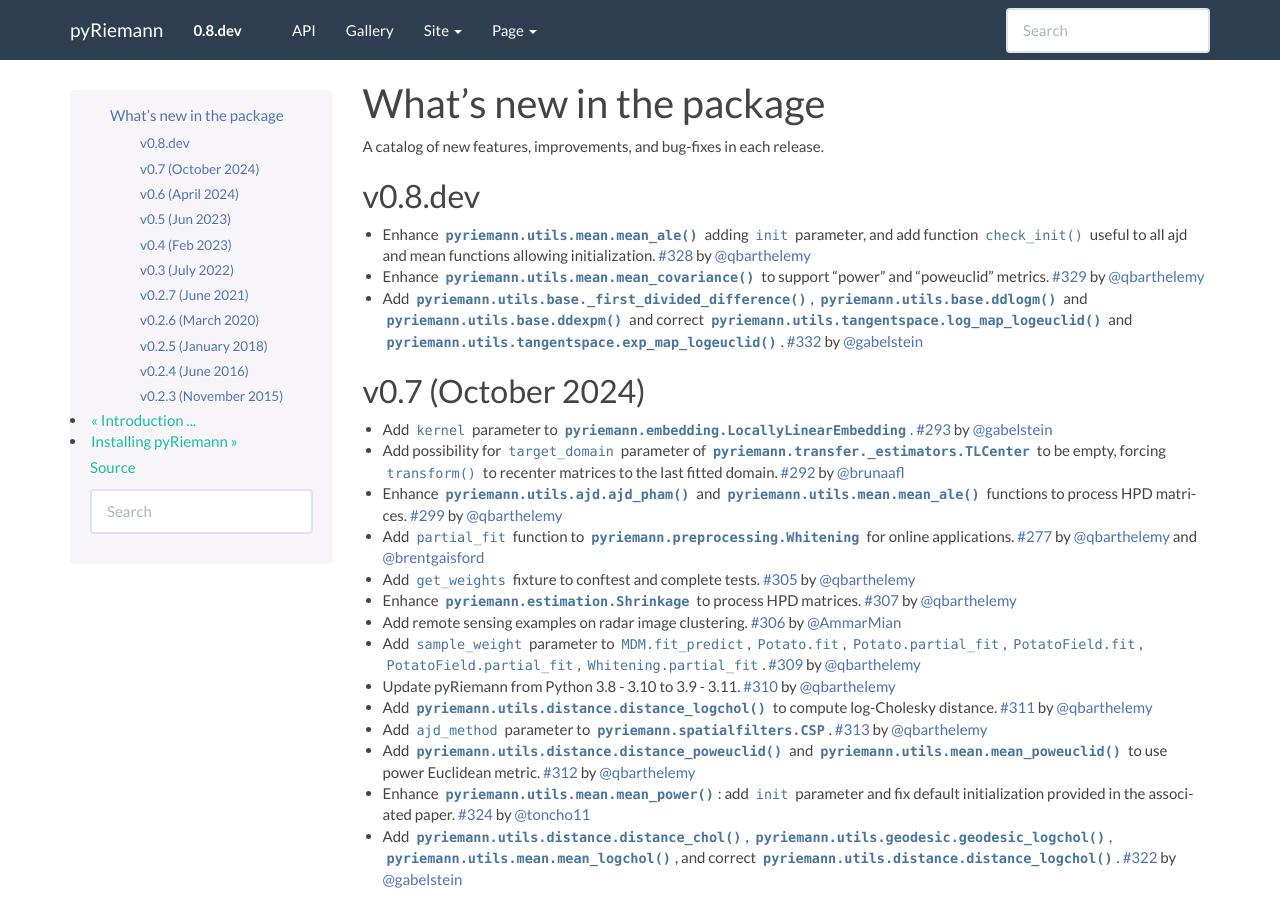
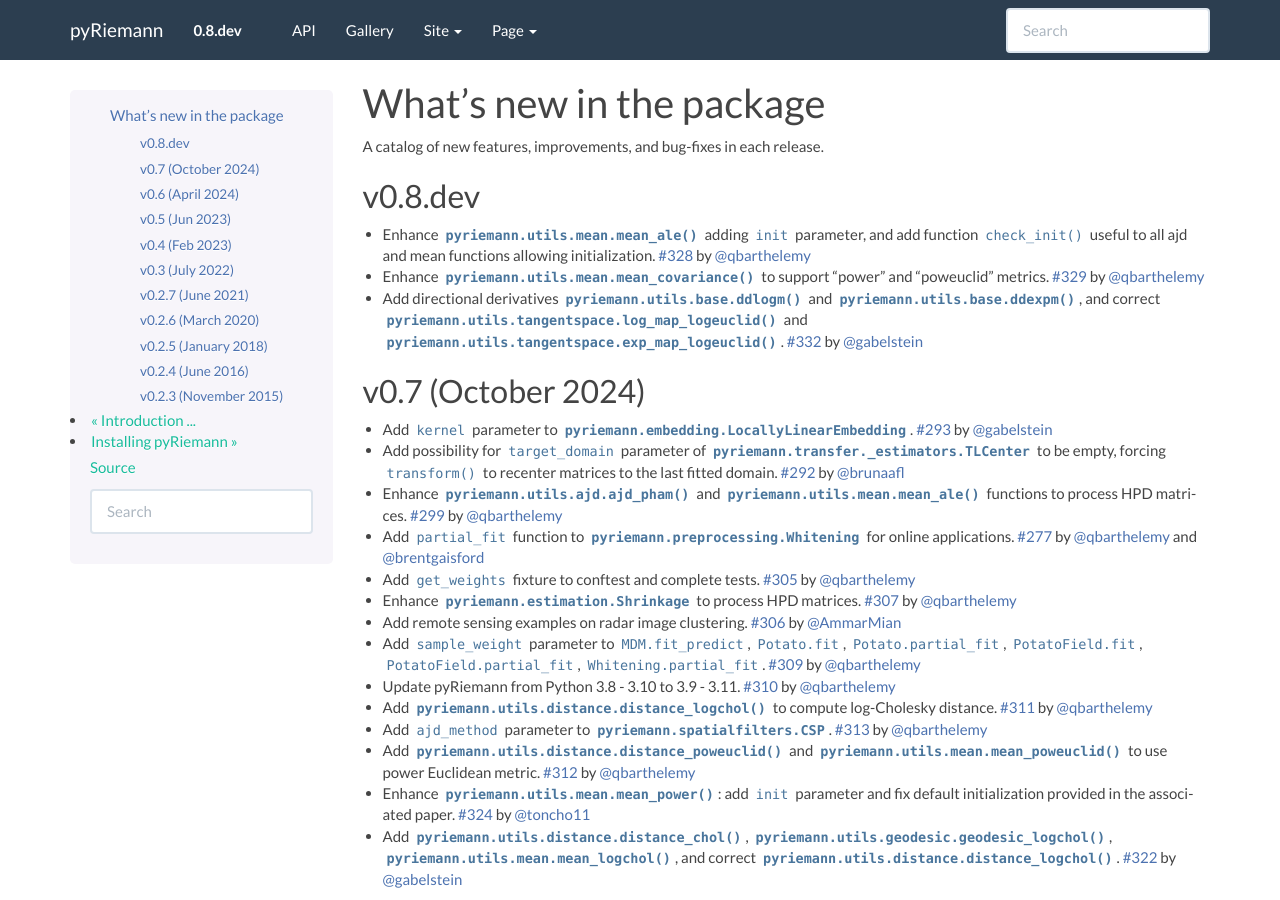
Before and after one commit to pyRiemann/pyRiemann, a Sphinx documentation site: the page built from doc/whatsnew.rst, in a window 1280 px wide and 900 px high. Built offline with Sphinx 7.4.7, drawn with Linux system fonts in a browser that asks for light colours; pages that are not in the unit, such as notebooks, are missing from menus.

Commit message:
Apply suggestions from code review
Co-authored-by: Quentin Barthélemy <q.barthelemy@gmail.com>

```diff
--- a/doc/whatsnew.rst
+++ b/doc/whatsnew.rst
@@ -15,9 +15,8 @@ v0.8.dev
 
 - Enhance :func:`pyriemann.utils.mean.mean_covariance` to support "power" and "poweuclid" metrics. :pr:`329` by :user:`qbarthelemy`
 
-- Add :func:`pyriemann.utils.base._first_divided_difference`, :func:`pyriemann.utils.base.ddlogm` and
-  :func:`pyriemann.utils.base.ddexpm` and correct :func:`pyriemann.utils.tangentspace.log_map_logeuclid`
-  and :func:`pyriemann.utils.tangentspace.exp_map_logeuclid`. :pr:`332` by :user:`gabelstein`
+- Add directional derivatives :func:`pyriemann.utils.base.ddlogm` and :func:`pyriemann.utils.base.ddexpm`,
+  and correct :func:`pyriemann.utils.tangentspace.log_map_logeuclid` and :func:`pyriemann.utils.tangentspace.exp_map_logeuclid`. :pr:`332` by :user:`gabelstein`
 
 v0.7 (October 2024)
 -------------------
```
Also changed, not shown: 1 other file.
